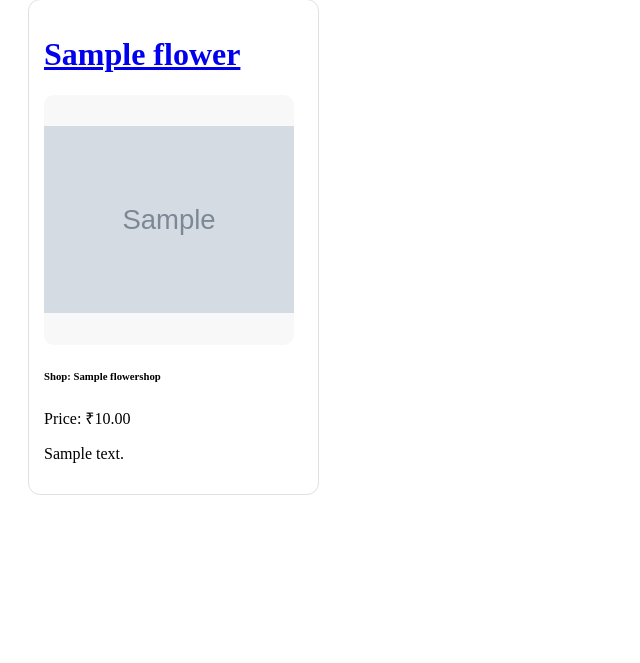
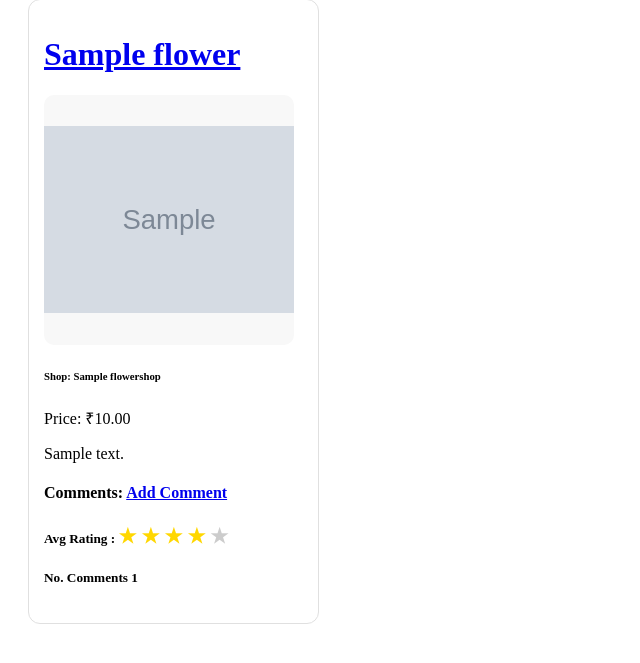
Before and after one commit to Tanuj-Manikanta-2007/Petal-flower, a Django app: page / in a window 1280 px wide. Shown: the part 106-769 px from the top of the page, without its empty margins (0-640 px from the left). Run offline with Django 5.2, Linux system fonts and the light colour scheme; tables that the repository leaves empty hold one stand-in row (values such as "Sample post"); grey boxes marked "Sample" are stand-in pictures.

Commit message:
Added rating feature for each shop.html ---> view_commetn.html and home.html ---> home_view_comment.html

```diff
--- a/petalcart/urls.py
+++ b/petalcart/urls.py
@@ -5,8 +5,8 @@ from . import views
 urlpatterns = [
   path('',views.home,name = 'home'),
   path('shop/<uuid:pk>/',views.shop,name = 'shop'),
-  path('view_comments/',views.view_comment,name = 'view_comment'),
-  path('create_comments/<uuid:pk>',views.create_comment,name = "create_comment"),
+  path('view_comments/<uuid:pk>',views.view_comment,name = 'view_comment'),
+  path('create_comment/<uuid:pk>',views.create_comment,name = "create_comment"),
   path('update_comment/<uuid:pk>',views.update_comment,name = "update_comment"),
   path('delete_comment/<uuid:pk>',views.delete_comment,name = "delete_comment"),
 
--- a/petalcart/views.py
+++ b/petalcart/views.py
@@ -9,6 +9,9 @@ def home(request):
   flowers = Flower.objects.all()
   shop = FlowerShop.objects.all()
   comments = Comment.objects.all()
+  for flower in flowers:
+        avg_rating = flower.comments.aggregate(avg=Avg('rating'))['avg'] or 0
+        flower.avg_rating = round(avg_rating)
   return render(request,"petalcart/home.html",{"flowers" : flowers, "shops" :shop, "Name" : "Tanuj","comments" : comments })
 
 def shop(request,pk):
@@ -20,10 +23,9 @@ def shop(request,pk):
     })
 
 
-def view_comment(request):
-  flowers = Flower.objects.all()
-  comments = Comment.objects.all()
-  return render(request,"petalcart/view_comment.html",{"flowers" : flowers,"comments" : comments})
+def view_comment(request,pk):
+  flower = get_object_or_404(Flower,flower_id = pk)
+  return render(request,"petalcart/view_comment.html",{"flower" : flower})
 
 ''' def createflower(request):
   form = FlowerForm()
@@ -70,7 +72,7 @@ def delete_comment(request, pk):
     comment = get_object_or_404(Comment, comment_id=pk)
     if request.user == comment.user:
         comment.delete()
-        return redirect('view_comment')
+        return redirect('home')
     else:
         # Handle unauthorized access, e.g., redirect or show error
         return redirect('home')
--- a/shop/urls.py
+++ b/shop/urls.py
@@ -8,9 +8,8 @@ urlpatterns = [
   path('register/',views.shop_register,name = "shop_register"),
   path('login/',views.shop_login,name = "shop_login"),
   path('addflower/',views.createflower,name = "add_flower"),
-  path('delete-flower/<uuid:pk>',views.delete_flower,name = "delete_flower"),
-  path('update-flower/<uuid:pk>',views.update_flower,name = "update_flower"),
-  path('view-comments/',views.view_comments,name = "view_comments"),
+
+
 
 ]
 
--- a/shop/views.py
+++ b/shop/views.py
@@ -85,7 +85,3 @@ def update_flower(request,pk):
   else:
     form = FlowerForm(instance = flower)
   return render(request,"shop/flower_form.html",{"form" : form})
-
-def view_comments(request):
-    comments = pcmodel.Comment.objects.all()
-    return render(request, "petalcart/view_comment.html", {"comments": comments})
--- a/templates/petalcart/home.html
+++ b/templates/petalcart/home.html
@@ -43,7 +43,7 @@
   {% endif %}
   <p>Price: &#8377;{{flower.price}}</p>
   <p>{{flower.desc}}</p>
-
+  {% include 'petalcart/home_view_comment.html' %}
 </div>
 {% endfor%}
 </div>
--- /dev/null
+++ b/templates/petalcart/home_view_comment.html
@@ -0,0 +1,46 @@
+
+{% block content %}
+<style>
+  .stars {
+  display: inline-block;
+  font-size: 20px;
+  color: #ccc;
+}
+
+.star {
+  cursor: pointer;
+  color: #ccc;
+  transition: color 0.2s;
+}
+
+.star.filled {
+  color: gold;
+}
+
+.star:hover,
+.star:hover ~ .star {
+  color: #ffda00;
+}
+
+</style>
+<div>
+  <h4>Comments: <a href = "{% url 'create_comment' flower.flower_id %}" >Add Comment</a></h4>
+  <h5>Avg Rating : <a href="{% url 'view_comment' flower.flower_id%}">
+    <div class="stars">
+        {% for _ in "12345" %}
+            {% if forloop.counter <= flower.avg_rating %}
+                <span class="star filled">★</span>
+            {% else %}
+                <span class="star">★</span>
+            {% endif %}
+        {% endfor %}
+    </div>
+  </a>
+  {% if rating == 0 %}
+    <p>No ratings yet</p>
+  {% endif %} </h5>
+  <h5>No. Comments {{flower.comments.count}}</h5>
+
+
+</div>
+{% endblock %}
```
Also changed, not shown: templates/petalcart/shop.html (+1 -14 lines), templates/petalcart/view_comment.html (renamed from templates/view_comment.html, +4 -9 lines).
